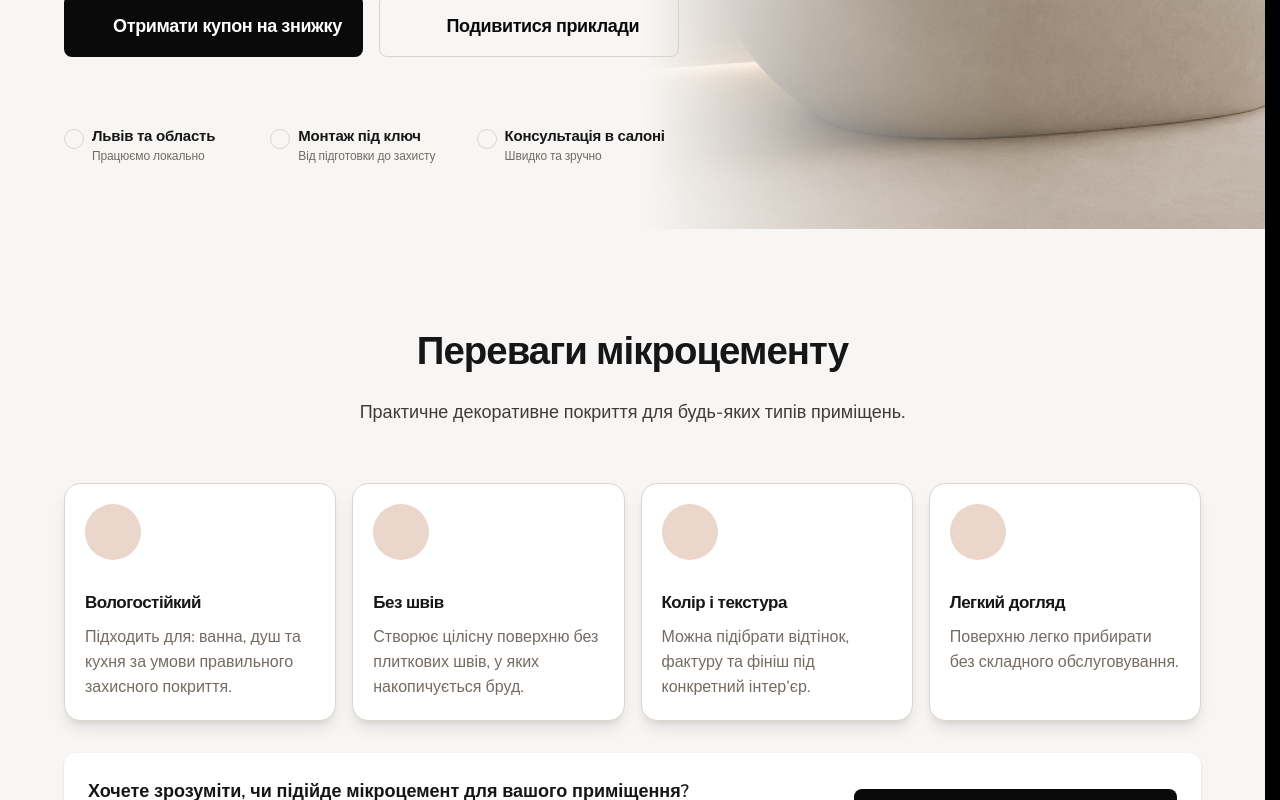
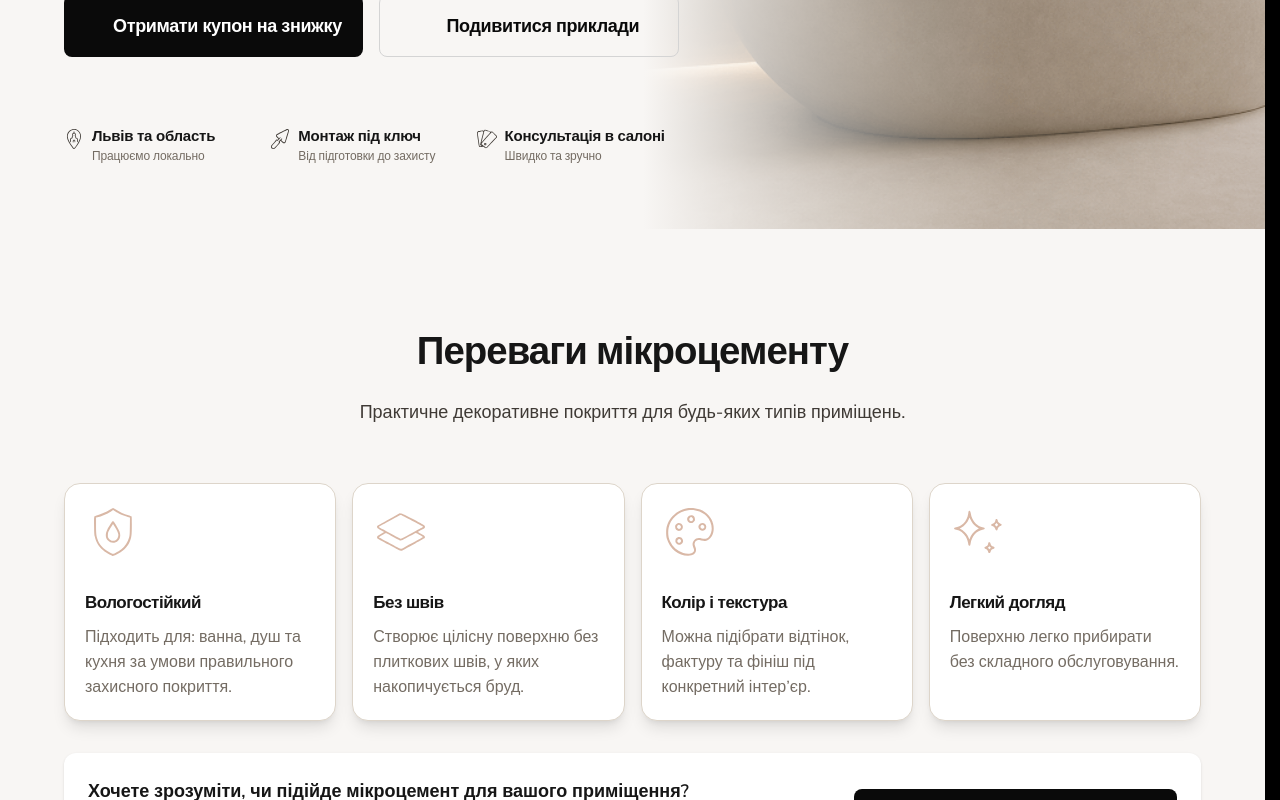
Before and after one commit to Sashko-kapillar/leadgen-microcement-lviv, a React (Vite) app: page / in a window 1280 px wide. Shown: the part 520-1320 px from the top of the page. Built offline with nearby package versions, Linux system fonts and the light colour scheme.

Commit message:
Add SVG sprite icons

```diff
--- a/src/components/Benefits/BenefitCard.tsx
+++ b/src/components/Benefits/BenefitCard.tsx
@@ -1,4 +1,5 @@
 import type { BenefitItem } from './data/benefits.data'
+import iconsSprite from '../../assets/images/svg/icons.svg'
 
 type BenefitCardProps = {
   benefit: BenefitItem
@@ -7,9 +8,9 @@ type BenefitCardProps = {
 const BenefitCard = ({ benefit }: BenefitCardProps) => {
   return (
     <article className="border-border-soft bg-bg-card rounded-2xl border p-7 shadow-lg md:max-w-[calc(33%-0.6rem)] lg:flex-1 lg:p-5">
-      <div className="bg-accent-soft mb-8 flex size-14 items-center justify-center rounded-full">
-        <svg className="text-text-main size-6" aria-hidden="true">
-          <use href={`/svg/icons.svg${benefit.icon}`} />
+      <div className="mb-8 flex size-14 items-center justify-center rounded-full">
+        <svg className="text-accent-muted size-12" aria-hidden="true">
+          <use href={`${iconsSprite}${benefit.icon}`} />
         </svg>
       </div>
 
--- a/src/components/Benefits/BenefitsMobileWheel.tsx
+++ b/src/components/Benefits/BenefitsMobileWheel.tsx
@@ -1,5 +1,6 @@
 import type { CSSProperties } from 'react'
 import type { BenefitItem } from './data/benefits.data'
+import iconsSprite from '../../assets/images/svg/icons.svg'
 
 type BenefitsMobileWheelProps = {
   items: BenefitItem[]
@@ -21,9 +22,9 @@ const BenefitsMobileWheel = ({ items }: BenefitsMobileWheelProps) => {
               style={cardStyle}
               className="bg-bg-card sticky mb-6 rounded-2xl border border-neutral-300 p-5 shadow-lg"
             >
-              <div className="bg-bg-muted mb-6 flex size-12 items-center justify-center rounded-full">
-                <svg className="text-text-main size-5" aria-hidden="true">
-                  <use href={`/svg/icons.svg${item.icon}`} />
+              <div className="mb-4">
+                <svg className="text-accent-muted size-12" aria-hidden="true">
+                  <use href={`${iconsSprite}${item.icon}`} />
                 </svg>
               </div>
 
--- a/src/components/Benefits/data/benefits.data.ts
+++ b/src/components/Benefits/data/benefits.data.ts
@@ -24,25 +24,25 @@ export const benefitsSectionData: BenefitsSectionData = {
   items: [
     {
       id: 'water-resistant',
-      icon: '#icon-shield',
+      icon: '#waterproof',
       title: 'Вологостійкий',
       text: 'Підходить для: ванна, душ та кухня за умови правильного захисного покриття.',
     },
     {
       id: 'seamless',
-      icon: '#icon-layers',
+      icon: '#seamless',
       title: 'Без швів',
       text: 'Створює цілісну поверхню без плиткових швів, у яких накопичується бруд.',
     },
     {
       id: 'design',
-      icon: '#icon-palette',
+      icon: '#color',
       title: 'Колір і текстура',
       text: 'Можна підібрати відтінок, фактуру та фініш під конкретний інтер’єр.',
     },
     {
       id: 'easy-care',
-      icon: '#icon-sparkle',
+      icon: '#easy-care',
       title: 'Легкий догляд',
       text: 'Поверхню легко прибирати без складного обслуговування.',
     },
--- a/src/components/Footer/Footer.tsx
+++ b/src/components/Footer/Footer.tsx
@@ -20,7 +20,7 @@ const Footer = ({ onPolicyClick }: FooterProps) => {
         <div className="grid gap-10 md:grid-cols-2 lg:grid-cols-[1.35fr_0.8fr_1fr_1fr] lg:gap-12">
           <div>
             <a
-              href="#hero"
+              href="/"
               className="text-logo text-accent-soft hover:text-accent-muted inline-block max-w-64 text-balance transition-colors duration-300"
               aria-label="Мікроцемент Львів — перейти на початок сторінки"
             >
@@ -70,7 +70,7 @@ const Footer = ({ onPolicyClick }: FooterProps) => {
             <h3 className="text-card-title text-accent-soft mb-4">Контакти</h3>
 
             <ul className="space-y-4">
-              <li className="flex gap-3">
+              <li className="flex items-center gap-3">
                 <span
                   className="bg-accent-soft mt-1.5 size-2 shrink-0 rounded-full"
                   aria-hidden="true"
--- a/src/components/Hero/Hero.tsx
+++ b/src/components/Hero/Hero.tsx
@@ -1,19 +1,20 @@
 import SmartButton from '../ui/Button/SmartButton'
 import heroImage from '@/assets/images/hero-bath-mb.webp'
+import iconsSprite from '../../assets/images/svg/icons.svg'
 
 const heroBadges = [
   {
-    icon: '#icon-location',
+    icon: '#lviv',
     title: 'Львів та область',
     text: 'Працюємо локально',
   },
   {
-    icon: '#icon-shield',
+    icon: '#installation',
     title: 'Монтаж під ключ',
     text: 'Від підготовки до захисту',
   },
   {
-    icon: '#icon-clock',
+    icon: '#selection',
     title: 'Консультація в салоні',
     text: 'Швидко та зручно',
   },
@@ -63,9 +64,9 @@ const Hero = () => {
           <ul className="mt-10 hidden w-full sm:grid-cols-3 md:grid lg:mt-18 lg:max-w-[620px] lg:gap-1">
             {heroBadges.map(badge => (
               <li key={badge.title} className="flex items-start gap-2">
-                <span className="border-border-soft bg-surface/60 flex size-11 shrink-0 items-center justify-center rounded-full border lg:size-5">
-                  <svg className="text-text-soft size-6 lg:size-3" aria-hidden="true">
-                    <use href={`/svg/icons.svg${badge.icon}`} />
+                <span className="bg-surface/60">
+                  <svg className="text-text-soft size-6 lg:size-5" aria-hidden="true">
+                    <use href={`${iconsSprite}${badge.icon}`} />
                   </svg>
                 </span>
 
--- a/src/components/HowItWorks/HowStepCard.tsx
+++ b/src/components/HowItWorks/HowStepCard.tsx
@@ -1,4 +1,5 @@
 import type { HowStepItem } from './data/how-it-works.data'
+import iconsSprite from '../../assets/images/svg/icons.svg'
 
 type HowStepCardProps = {
   step: HowStepItem
@@ -11,9 +12,9 @@ const HowStepCard = ({ step, isLast = false }: HowStepCardProps) => {
   return (
     <li className="relative flex min-w-[82%] snap-center flex-col items-center sm:min-w-[70%] md:min-w-[48%] lg:min-w-0 lg:flex-1 lg:snap-align-none">
       <article className="border-border-soft bg-bg-card shadow-soft flex h-full min-h-[280px] w-full flex-col items-center justify-between gap-6 rounded-2xl border px-6 py-8 text-center lg:min-h-[270px] lg:px-5 lg:py-9">
-        <div className="bg-bg-card-soft flex size-18 items-center justify-center rounded-full">
-          <svg className="text-accent size-8" aria-hidden="true">
-            <use href={`/svg/icons.svg${step.icon}`} />
+        <div>
+          <svg className="text-accent size-16" aria-hidden="true">
+            <use href={`${iconsSprite}${step.icon}`} />
           </svg>
         </div>
 
--- a/src/components/HowItWorks/data/how-it-works.data.ts
+++ b/src/components/HowItWorks/data/how-it-works.data.ts
@@ -11,25 +11,25 @@ export const howItWorksData = {
   steps: [
     {
       id: 1,
-      icon: '#icon-file',
+      icon: '#request',
       title: 'Залишаєте заявку',
       text: 'Через форму, Telegram або телефоном.',
     },
     {
       id: 2,
-      icon: '#icon-message',
+      icon: '#details',
       title: 'Уточнюємо деталі',
       text: 'Площа, стан поверхні та ваші побажання.',
     },
     {
       id: 3,
-      icon: '#icon-location',
+      icon: '#selection',
       title: 'Відвідуєте салон',
       text: 'Підбираємо матеріал, фактуру, колір.',
     },
     {
       id: 4,
-      icon: '#icon-tool',
+      icon: '#installation',
       title: 'Монтаж під ключ',
       text: 'Погоджуємо дату та приступаємо до робіт.',
     },
--- a/src/components/MoreInfo/MoreInfoForm.tsx
+++ b/src/components/MoreInfo/MoreInfoForm.tsx
@@ -1,5 +1,6 @@
 import { useState, type ChangeEvent, type FormEvent } from 'react'
 import SmartButton from '../ui/Button/SmartButton'
+import iconsSprite from '../../assets/images/svg/icons.svg'
 import Modal from '../ui/Modal'
 import SuccessPopup from '../ui/SuccessPopup'
 import { cn } from '@/lib/cn'
@@ -189,7 +190,7 @@ export default function MoreInfoForm() {
                   className="text-text-muted pointer-events-none absolute top-1/2 left-4 size-5 -translate-y-1/2"
                   aria-hidden="true"
                 >
-                  <use href="/svg/icons.svg#icon-phone" />
+                  <use href={`${iconsSprite}#phone`} />
                 </svg>
 
                 <input
@@ -226,8 +227,8 @@ export default function MoreInfoForm() {
 
           <div className="border-border-soft flex items-start gap-4 rounded-xl border bg-(--color-bg-page-soft) p-4">
             <div className="text-accent flex size-11 shrink-0 items-center justify-center rounded-full bg-white">
-              <svg className="size-6" aria-hidden="true">
-                <use href="/svg/icons.svg#icon-gift" />
+              <svg className="size-16" aria-hidden="true">
+                <use href={`${iconsSprite}#discount`} />
               </svg>
             </div>
 
@@ -250,7 +251,7 @@ export default function MoreInfoForm() {
 
             <p className="text-text-muted mt-4 flex items-start justify-center gap-2 text-center text-sm leading-[1.4]">
               <svg className="text-accent mt-0.5 size-4 shrink-0" aria-hidden="true">
-                <use href="/svg/icons.svg#icon-shield" />
+                <use href={`${iconsSprite}#working-hours`} />
               </svg>
 
               <span className="max-w-70 text-start md:max-w-none">{moreInfoTrustLine}</span>
```
Also changed, not shown: src/assets/images/svg/icons.svg (added).
